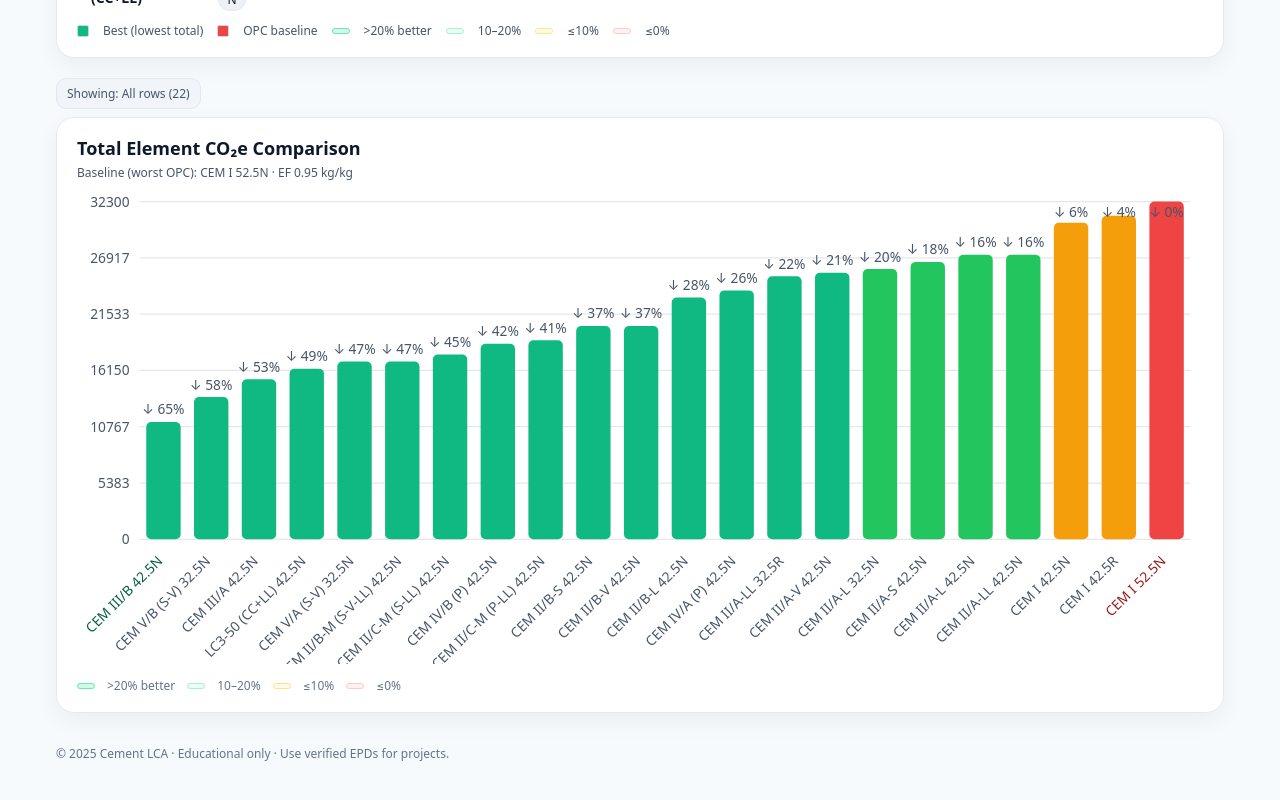
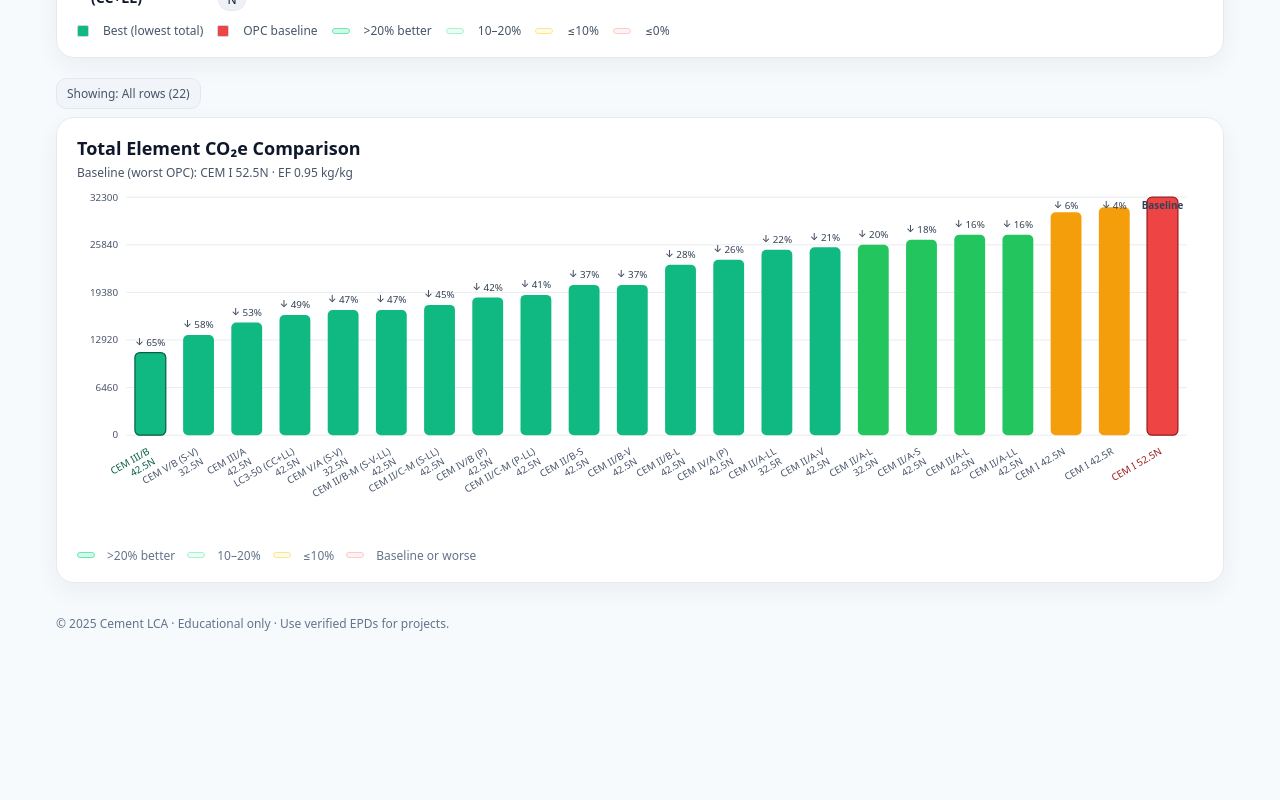
Before and after one commit to MarioSorgente/cement-lca, a Next.js app: page / in a window 1280 px wide. Shown: the part 1075-1875 px from the top of the page. After the commit the page ends 1747 px from the top, so only its background shows below. Built offline with nearby package versions, Linux system fonts and the light colour scheme.

Commit message:
Update BarChart.tsx

```diff
--- a/components/BarChart.tsx
+++ b/components/BarChart.tsx
@@ -1,45 +1,81 @@
+import { useMemo, useState } from 'react'
 import { ResultRow } from '../lib/types'
 import { formatNumber } from '../lib/calc'
 
-export default function BarChart({
-  rows, bestId, opcBaselineId, baselineEf, baselineLabel
-}: {
+type Props = {
   rows: ResultRow[]
   bestId?: string
   opcBaselineId?: string
   baselineEf?: number
   baselineLabel?: string
-}) {
+}
+
+export default function BarChart({
+  rows, bestId, opcBaselineId, baselineEf, baselineLabel
+}: Props) {
+  const [selectedId, setSelectedId] = useState<string | null>(null)
+  const selected = useMemo(() => rows.find(r => r.cement.id === selectedId) || null, [rows, selectedId])
+
   if (!rows.length) return null
 
+  // layout
   const max = Math.max(...rows.map(r => r.totalElement))
-  const w = 900, h = 380
-  const m = { top: 10, right: 10, bottom: 100, left: 50 }
+  const widthPerBar = 56   // more breathing room for labels
+  const w = Math.max(900, rows.length * widthPerBar + 140)
+  const h = 420
+  const m = { top: 10, right: 20, bottom: 120, left: 60 }
   const iw = w - m.left - m.right
   const ih = h - m.top - m.bottom
   const step = iw / rows.length
-  const bar = step * 0.72
+  const bar = Math.min(40, step * 0.64)
 
-  const yTicks = 6
+  const yTicks = 5
   const tickValues = Array.from({ length: yTicks + 1 }, (_, i) => Math.round((max * i) / yTicks))
 
-  const colorFor = (pct: number) => {
-    if (pct <= 0) return '#ef4444'        // red
-    if (pct <= 10) return '#f59e0b'       // yellow
-    if (pct <= 20) return '#22c55e'       // green
-    return '#10b981'                       // deep green
+  const colorFor = (pct: number, isBaseline: boolean) => {
+    if (isBaseline) return '#ef4444' // red for baseline
+    if (pct <= 0) return '#ef4444'   // worse or equal to baseline
+    if (pct <= 10) return '#f59e0b'  // yellow
+    if (pct <= 20) return '#22c55e'  // green
+    return '#10b981'                 // deep green
+  }
+
+  const labelForPct = (pct: number, isBaseline: boolean) => {
+    if (isBaseline) return 'Baseline'
+    return pct >= 0 ? `↓ ${pct.toFixed(0)}%` : `↑ ${Math.abs(pct).toFixed(0)}%`
   }
 
   const baselineText = baselineEf
     ? `Baseline (worst OPC): ${baselineLabel ?? '—'} · EF ${baselineEf.toFixed(2)} kg/kg`
     : 'Baseline: not available'
 
+  // helper: split long cement names onto 2 lines (break at space nearest mid)
+  const twoLine = (name: string) => {
+    if (name.length <= 14) return [name, '']
+    const mid = Math.floor(name.length / 2)
+    let split = name.indexOf(' ', mid)
+    if (split === -1) split = name.lastIndexOf(' ')
+    if (split <= 0) return [name, '']
+    return [name.slice(0, split), name.slice(split + 1)]
+  }
+
+  const onBarActivate = (id: string) => setSelectedId(prev => (prev === id ? null : id))
+
   return (
     <div className="card">
-      <h2 style={{ fontSize: 18, fontWeight: 600, marginTop: 0, marginBottom: 4 }}>Total Element CO₂e Comparison</h2>
+      <h2 style={{ fontSize: 18, fontWeight: 600, marginTop: 0, marginBottom: 4 }}>
+        Total Element CO₂e Comparison
+      </h2>
       <div className="small" style={{ marginBottom: 8, color: '#475569' }}>{baselineText}</div>
 
-      <svg viewBox={`0 0 ${w} ${h}`} style={{ width: '100%', height: 'auto' }} role="img" aria-label="Bar chart of total CO2e">
+      {/* Horizontal scroll if many bars */}
+      <div className="chart-scroll" role="region" aria-label="CO2e bar chart">
+        <svg
+          viewBox={`0 0 ${w} ${h}`}
+          style={{ width: '100%', height: 'auto' }}
+          role="img"
+          aria-label="Bar chart of total CO2e for current selection"
+        >
           <g transform={`translate(${m.left},${m.top})`}>
             {/* Grid + y axis */}
             {tickValues.map((tv, i) => {
@@ -47,7 +83,7 @@ export default function BarChart({
               return (
                 <g key={i}>
                   <line x1={0} x2={iw} y1={y} y2={y} stroke="#e5e7eb" />
-                <text x={-8} y={y + 4} textAnchor="end" fontSize="11" fill="#475569">{tv}</text>
+                  <text x={-10} y={y + 4} textAnchor="end" fontSize="12" fill="#475569">{tv}</text>
                 </g>
               )
             })}
@@ -57,47 +93,117 @@ export default function BarChart({
               const x = i * step + (step - bar) / 2
               const hBar = (r.totalElement / max) * ih
               const y = ih - hBar
-            const fill = colorFor(r.gwpReductionPct)
-            const label = r.gwpReductionPct >= 0
-              ? `↓ ${r.gwpReductionPct.toFixed(0)}%`
-              : `↑ ${Math.abs(r.gwpReductionPct).toFixed(0)}%`
+              const isBaseline = r.cement.id === opcBaselineId
+              const fill = colorFor(r.gwpReductionPct, isBaseline)
+              const reductionLabel = labelForPct(r.gwpReductionPct, isBaseline)
+              const isSelected = selectedId === r.cement.id
+
               return (
                 <g key={r.cement.id}>
-                <rect x={x} y={y} width={bar} height={hBar} fill={fill} rx={4} />
-                {/* Reduction labels on bars */}
-                <text x={x + bar / 2} y={Math.max(12, y - 6)} textAnchor="middle" fontSize="11" fill="#475569">
-                  {label}
+                  <rect
+                    x={x}
+                    y={y}
+                    width={bar}
+                    height={hBar}
+                    fill={fill}
+                    rx={6}
+                    cursor="pointer"
+                    role="button"
+                    tabIndex={0}
+                    aria-label={`${r.cement.cement_type}. Total ${formatNumber(r.totalElement)} kilograms. ${reductionLabel} vs baseline.`}
+                    onClick={() => onBarActivate(r.cement.id)}
+                    onKeyDown={(e) => { if (e.key === 'Enter' || e.key === ' ') onBarActivate(r.cement.id) }}
+                    stroke={isSelected ? '#0ea5e9' : (r.cement.id === bestId ? '#065f46' : isBaseline ? '#991b1b' : 'none')}
+                    strokeWidth={isSelected ? 2 : (r.cement.id === bestId || isBaseline ? 1.5 : 0)}
+                  />
+                  {/* Reduction label (hide percentage for baseline; show “Baseline”) */}
+                  <text
+                    x={x + bar / 2}
+                    y={Math.max(14, y - 8)}
+                    textAnchor="middle"
+                    fontSize="12"
+                    fill="#334155"
+                    fontWeight={isBaseline ? 700 : 500}
+                  >
+                    {reductionLabel}
                   </text>
-                {/* Tooltip */}
+                  {/* Tooltip title */}
                   <title>{`${r.cement.cement_type}
 Total: ${formatNumber(r.totalElement)} kg
-Reduction vs baseline: ${label}`}</title>
+${reductionLabel}`}</title>
                 </g>
               )
             })}
 
-          {/* X labels */}
+            {/* X labels (two lines, angled slightly) */}
             {rows.map((r, i) => {
               const x = i * step + step / 2
-            const label = r.cement.cement_type
+              const [l1, l2] = twoLine(r.cement.cement_type)
               const isBest = r.cement.id === bestId
               const isBaseline = r.cement.id === opcBaselineId
+              const color = isBest ? '#065f46' : isBaseline ? '#991b1b' : '#475569'
               return (
-              <g key={r.cement.id} transform={`translate(${x},${ih + 18}) rotate(-45)`}>
-                <text fontSize="11" fill={isBest ? '#065f46' : isBaseline ? '#991b1b' : '#475569'} textAnchor="end">
-                  {label}
-                </text>
+                <g key={r.cement.id} transform={`translate(${x},${ih + 22}) rotate(-30)`}>
+                  <text fontSize="12" fill={color} textAnchor="end">{l1}</text>
+                  {l2 && <text y={14} fontSize="12" fill={color} textAnchor="end">{l2}</text>}
                 </g>
               )
             })}
           </g>
         </svg>
+      </div>
 
+      {/* Details panel */}
+      <div
+        className="details-card"
+        aria-live="polite"
+        style={{ display: selected ? 'grid' : 'none' }}
+      >
+        {selected && (
+          <>
+            <div className="details-title">
+              {selected.cement.cement_type}
+              <span className="tag" style={{ marginLeft: 8 }}>{selected.cement.strength_class}</span>
+            </div>
+            <div className="details-grid">
+              <div>
+                <div className="details-label">Reduction vs baseline</div>
+                <div className="details-value">
+                  {selected.gwpReductionPct >= 0 ? `↓ ${selected.gwpReductionPct.toFixed(0)}%` : `↑ ${Math.abs(selected.gwpReductionPct).toFixed(0)}%`}
+                </div>
+              </div>
+              <div>
+                <div className="details-label">EF (A1–A3)</div>
+                <div className="details-value">{selected.cement.co2e_per_kg_binder_A1A3.toFixed(3)} kg/kg</div>
+              </div>
+              <div>
+                <div className="details-label">Dosage used</div>
+                <div className="details-value">{formatNumber(selected.dosageUsed)} kg/m³</div>
+              </div>
+              <div>
+                <div className="details-label">A1–A3 (per m³)</div>
+                <div className="details-value">{formatNumber(selected.co2ePerM3_A1A3)} kg</div>
+              </div>
+              <div>
+                <div className="details-label">A4 transport</div>
+                <div className="details-value">{formatNumber(selected.a4Transport)} kg</div>
+              </div>
+              <div>
+                <div className="details-label">Total element</div>
+                <div className="details-value">{formatNumber(selected.totalElement)} kg</div>
+              </div>
+            </div>
+            <div className="details-notes">{selected.cement.notes}</div>
+          </>
+        )}
+      </div>
+
+      {/* Legend */}
       <div className="small" style={{ display:'flex', gap: 12, marginTop: 8, alignItems:'center' }}>
         <span className="chip chip-deepgreen" /> &gt;20% better
         <span className="chip chip-green" /> 10–20%
         <span className="chip chip-yellow" /> ≤10%
-        <span className="chip chip-red" /> ≤0%
+        <span className="chip chip-red" /> Baseline or worse
       </div>
     </div>
   )
```
Lines whose indentation alone changed are shown as unchanged.
